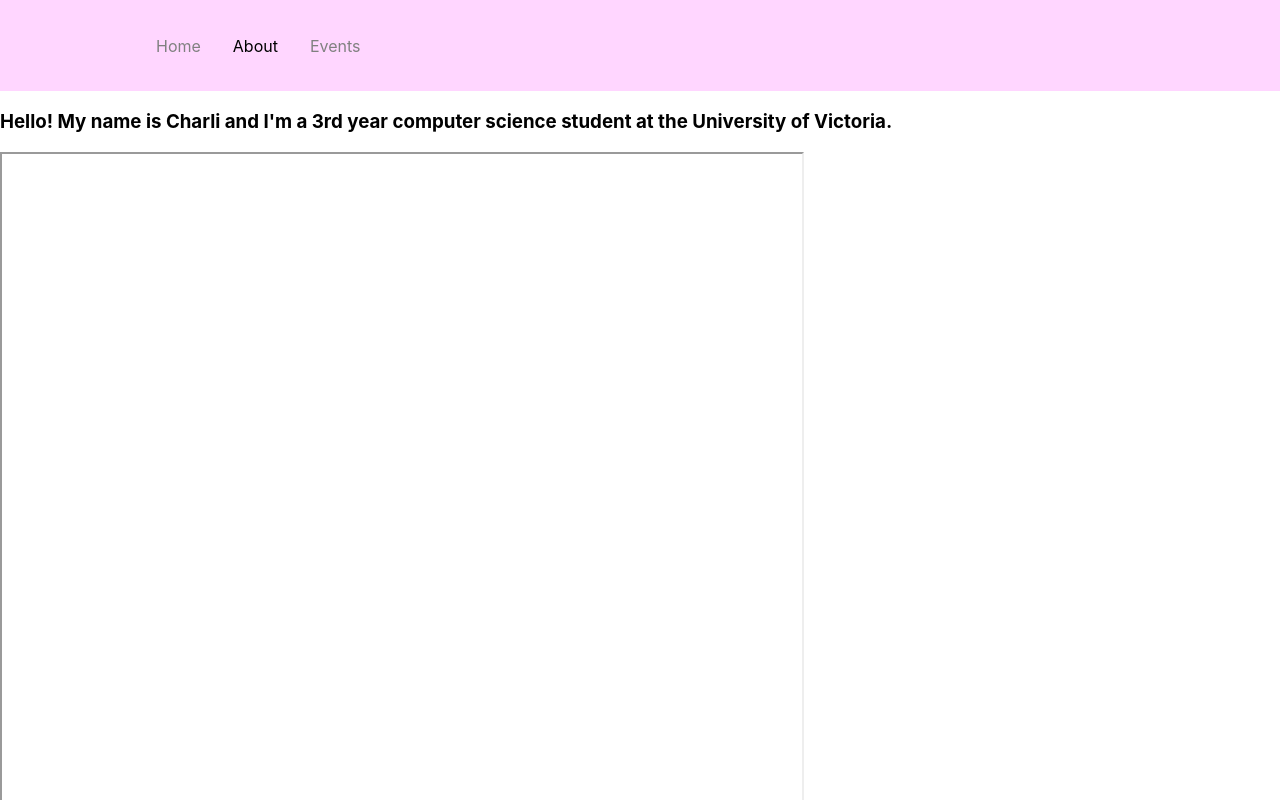
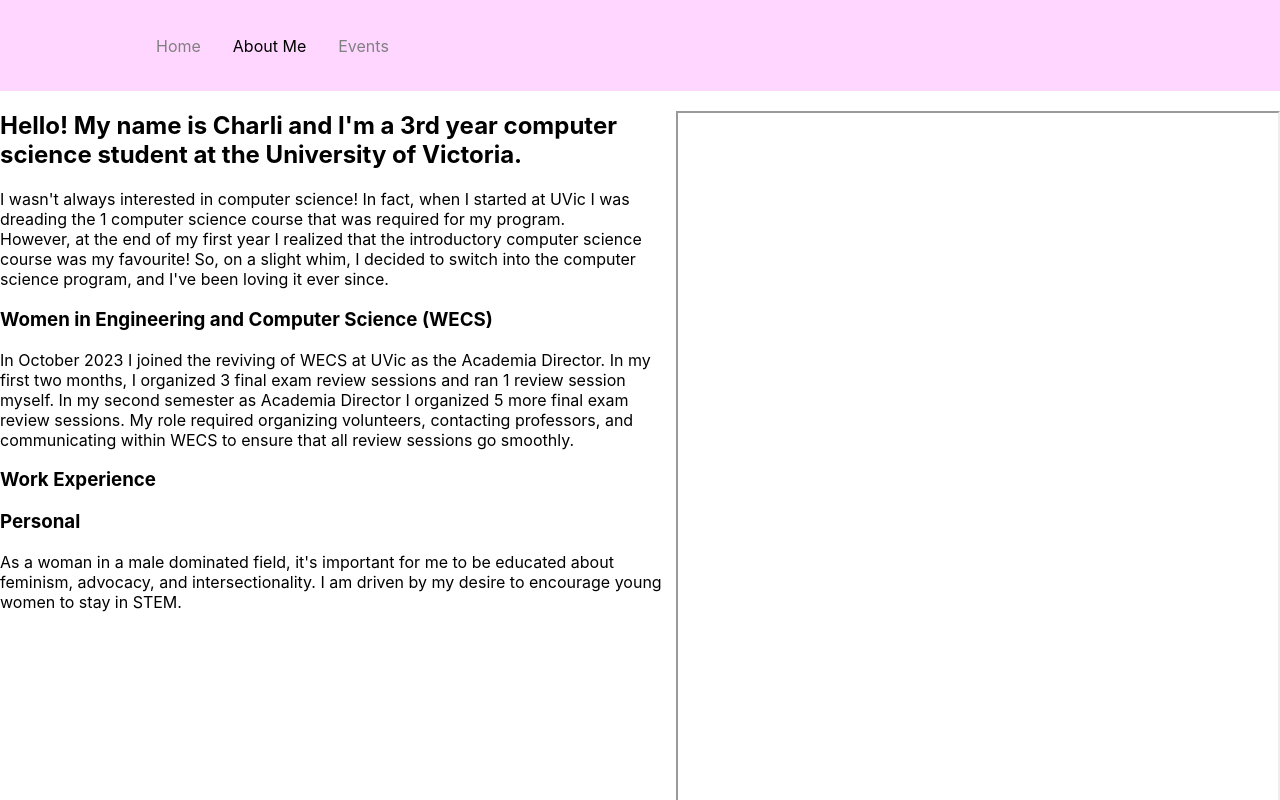
Before and after one commit to charliharrold/myapp, a React (Create React App) app: page /about in a window 1280 px wide. Shown: the top 800 px of the page. Built offline with nearby package versions, Linux system fonts and the light colour scheme.

Commit message:
Working on the home and about pages.

```diff
--- a/src/components/navbar/index.js
+++ b/src/components/navbar/index.js
@@ -19,7 +19,7 @@ const Navbar = () => {
                         Home
                     </NavLink>
                     <NavLink to="/about" >
-                        About
+                        About Me
                     </NavLink>
                     <NavLink to="/events" activeStyle>
                         Events
--- a/src/components/pages/about.js
+++ b/src/components/pages/about.js
@@ -3,44 +3,62 @@
 import React from "react";
 
 const wrapText = {
-    textAlign: 'justify',
+    textAlign: "left",
+    float: "left",
+    width: "0",
+    height: "0",
+    paddingLeft: "50"
   };
+
+const imageStyle = {
+    float: "right",
+    clear: "right",
+    frameborder: "0",
+    scrolling: "no",
+}
 
 const About = () => {
     return (
-        <div
-            style={{
-                //display: "flex",
-                //justifyContent: "centre",
-                //alignItems: "centre",
-                //height: "100vh",
-            }}
+        <div>
+        <div style={wrapText}> </div>
+
+        <div style={imageStyle}><iframe width="600"
+        height="800"
+        src="resume.pdf"
+        title="Charli Resume"
         >
+        </iframe></div>
+        <h2>
+        Hello! My name is Charli and I'm a 3rd year computer science student at the University of Victoria.
+        </h2>
+        <p>
 
-            <h3>
-                Hello! My name is Charli and I'm a 3rd year computer science student at the University of Victoria.
-            </h3>
-            <div
-            /*style={{
-                display: "flex",
-                justifyContent: "center",
-                alignItems: "left",
-                height: "100vh",
-            }}*/
-        >
-            <iframe width="800"
-                        height="1000"
-                        src="resume.pdf"
-                        title="Charli Resume"
-                        float="left" >
-                </iframe>
+            I wasn't always interested in computer science! In fact, when I started at UVic I was dreading the 1 computer science course that was required for my program.<br />
+            However, at the end of my first year I realized that the introductory computer science course was my favourite! So, on a slight whim, I decided to switch into the computer science program, and I've been loving it ever since.
+                </p>
+
+        <h3>
+            Women in Engineering and Computer Science (WECS)
+        </h3>
+        <p>
+            In October 2023 I joined the reviving of WECS at UVic as the Academia Director. In my first two months,
+            I organized 3 final exam review sessions and ran 1 review session myself. In my second semester as Academia Director
+            I organized 5 more final exam review sessions. My role required organizing volunteers, contacting professors,
+            and communicating within WECS to ensure that all review sessions go smoothly.
+        </p>
+
+        <h3>
+            Work Experience
+        </h3>
+
+        <h3>
+            Personal
+        </h3>
+        <p>
+            As a woman in a male dominated field, it's important for me to be educated about feminism, advocacy,
+            and intersectionality. I am driven by my desire to encourage young women to stay in STEM.
+        </p>
                 </div>
-            <p style={wrapText}>
-                I wasn't always interested in computer science! In fact, when I started at UVic I was dreading the 1 computer science course that was required for my program.<br />
-                However, at the end of my first year I realized that the introductory computer science course was my favourite! So, on a slight whim, I decided to switch into the computer science program, and I've been loving it ever since.
-            </p>
-
-        </div>
     );
 };
 
--- a/src/components/pages/home.js
+++ b/src/components/pages/home.js
@@ -1,7 +1,8 @@
 import React from 'react';
 
-const divStyle = {
-  color: 'blue',
+const headingStyle = {
+  color: '#B05AF3',
+  textAlign: 'center',
 };
 const centre = {
   textAlign: 'center',
@@ -15,10 +16,13 @@ const HomePage = () => {
   return (
     <div>
       <header>
-        <h1 style={divStyle}>My Simple React Home Page</h1>
+        <h1 style={headingStyle}>Welcome to my website!</h1>
       </header>
       <main>
-        <p style={centre}>Welcome to my simple React home page! This is a basic example of a React project.</p>
+        <p style={centre}>I'm a computer science student at the University of Victoria who is passionate about learning.
+          I am the Vice President of the Women in Engineering and Computer Science (WECS) club at UVic.
+          I have resources for beginners interested in learning Python, as well as step by step guides for making your own personal website.
+        </p>
         <img style={rightAlign} src='headshot.jpg' width='200' height='266'/>
       </main>
     </div>
```
Also changed, not shown: 1 other file (tests, documents, lock files or other folders).
